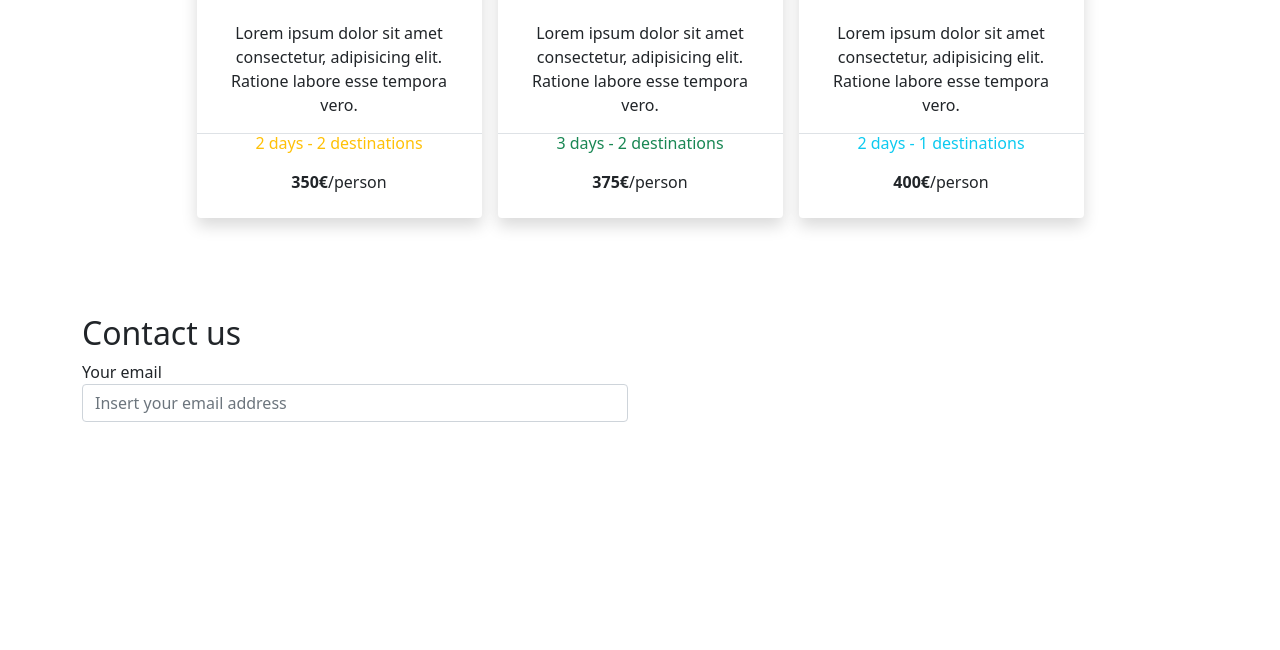
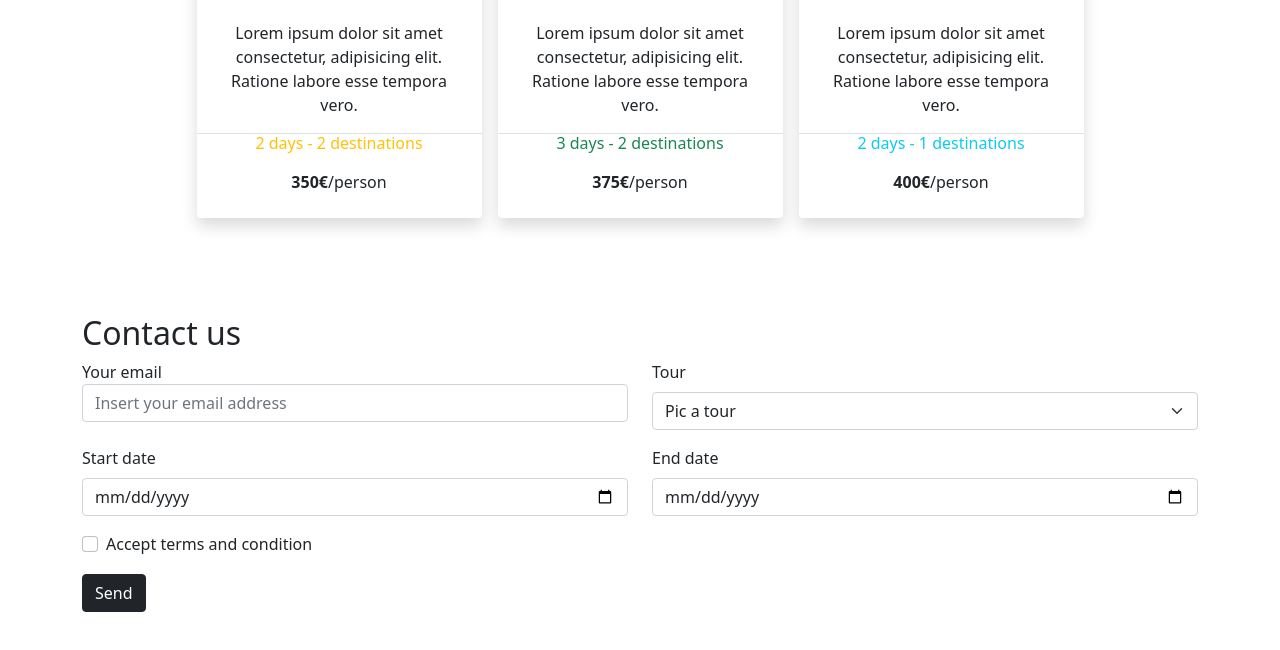
Before and after one commit to matteocovetti/modifiche-bootstrp-travel-agency-live-coding, a plain HTML site: page index.html in a window 1280 px wide. Shown: the part 526-1176 px from the top of the page. Before the commit the page ends 996 px from the top, so only its background shows below. Drawn offline with nearby package versions, Linux system fonts and the light colour scheme.

Commit message:
add button

```diff
--- a/index.html
+++ b/index.html
@@ -166,7 +166,7 @@
         <h2>Contact us</h2>
         <form action="#">
           <div class="row">
-            <div class="col">
+            <div class="col-6">
               <label class="form-lable" for="email-address">Your email</label>
               <input
                 class="form-control"
@@ -176,7 +176,52 @@
                 placeholder="Insert your email address"
               />
             </div>
-            <div class="col"></div>
+            <div class="col-6">
+              <label for="tour" class="form-label">Tour</label>
+              <select class="form-select" name="tour" id="tour" required>
+                <option selected>Pic a tour</option>
+                <option value="tour-1">Explore the see</option>
+                <option value="tour-2">Hike in the forest</option>
+                <option value="tour-3">Camp in the snow</option>
+              </select>
+            </div>
+            <div class="col-6">
+              <label class="form-label mt-3" for="start-date">Start date</label>
+              <input
+                class="form-control"
+                type="date"
+                name="start-date"
+                id="end-date"
+              />
+            </div>
+            <div class="col-6">
+              <label class="form-label mt-3" for="end-date">End date</label>
+              <input
+                class="form-control"
+                type="date"
+                name="end-date"
+                id="end-date"
+              />
+            </div>
+            <div class="col-6">
+              <!-- terms and condition -->
+              <div class="form-check mt-3">
+                <input
+                  class="form-check-input"
+                  type="checkbox"
+                  value="accept"
+                  id="accept-terms"
+                />
+                <label class="form-check-label" for="accept-terms">
+                  Accept terms and condition
+                </label>
+              </div>
+            </div>
+          </div>
+          <div class="row">
+            <div class="col">
+              <button type="submit" class="btn btn-dark mt-3">Send</button>
+            </div>
           </div>
         </form>
       </div>
```
